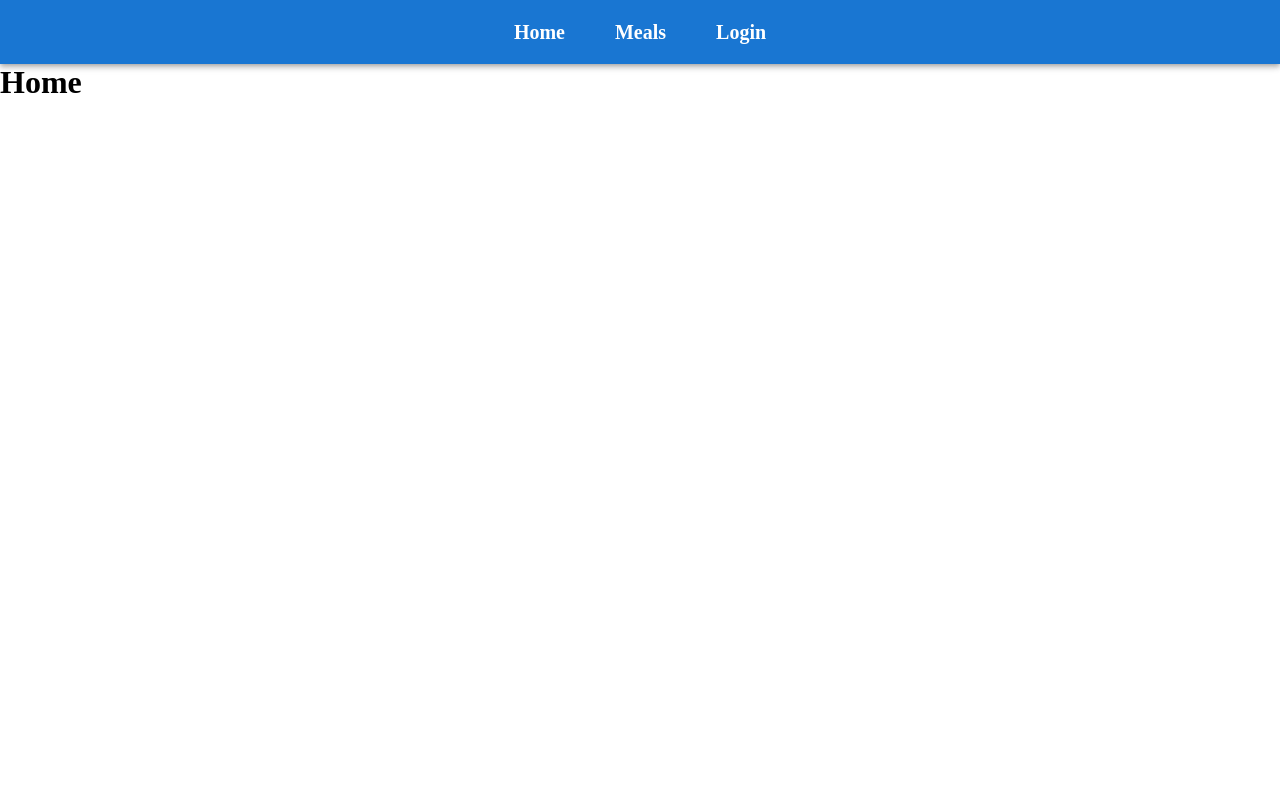
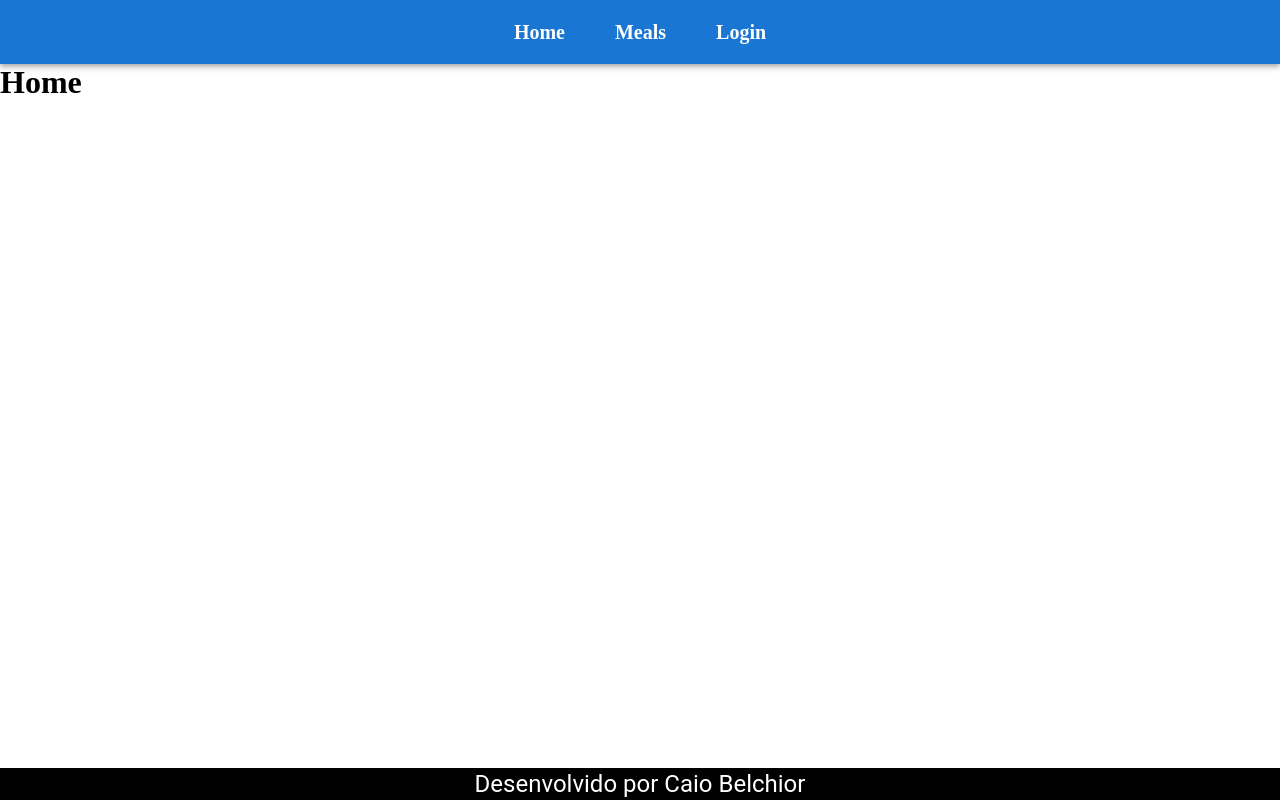
Before and after one commit to CaioBSantos98/macro-app, a React (Vite) app: page / in a window 1280 px wide. Built offline with nearby package versions, Linux system fonts and the light colour scheme.

Commit message:
add footer to default page

```diff
--- /dev/null
+++ b/src/components/Footer/index.tsx
@@ -0,0 +1,21 @@
+import { Box, Typography } from "@mui/material";
+
+const Footer = () => {
+    return (
+        <Box component="footer" sx={{
+            bgcolor: "black",
+            color: "white",
+            textAlign: "center",
+            position: "fixed",
+            bottom: 0,
+            right: 0,
+            left: 0
+        }}>
+            <Typography variant="h5" component="p">
+                Desenvolvido por Caio Belchior
+            </Typography>
+        </Box>
+    )
+}
+
+export default Footer;
--- a/src/pages/DefaultPage/index.tsx
+++ b/src/pages/DefaultPage/index.tsx
@@ -1,10 +1,11 @@
-import { AppBar, Container, Toolbar } from "@mui/material";
+import { AppBar, Box, Container, Toolbar } from "@mui/material";
 import { Outlet } from "react-router-dom";
 import NavBar from "../../components/NavBar";
+import Footer from "../../components/Footer";
 
 const DefaultPage = () => {
     return (
-        <>
+        <Box component="main" sx={{minHeight: "100vh", display: "flex", flexDirection: "column"}}>
             <AppBar position="static">
                 <Container maxWidth='xl'>
                     <Toolbar disableGutters sx={{display: "flex", justifyContent: "center"}}>
@@ -13,7 +14,8 @@ const DefaultPage = () => {
                 </Container>
             </AppBar>
             <Outlet />
-        </>
+            <Footer />
+        </Box>
     )
 }
 
```
